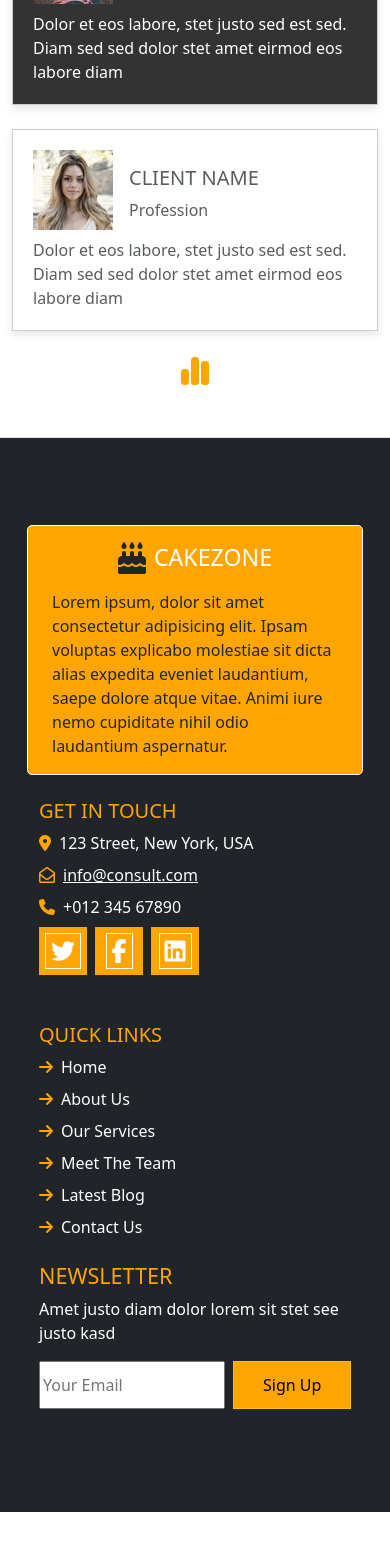
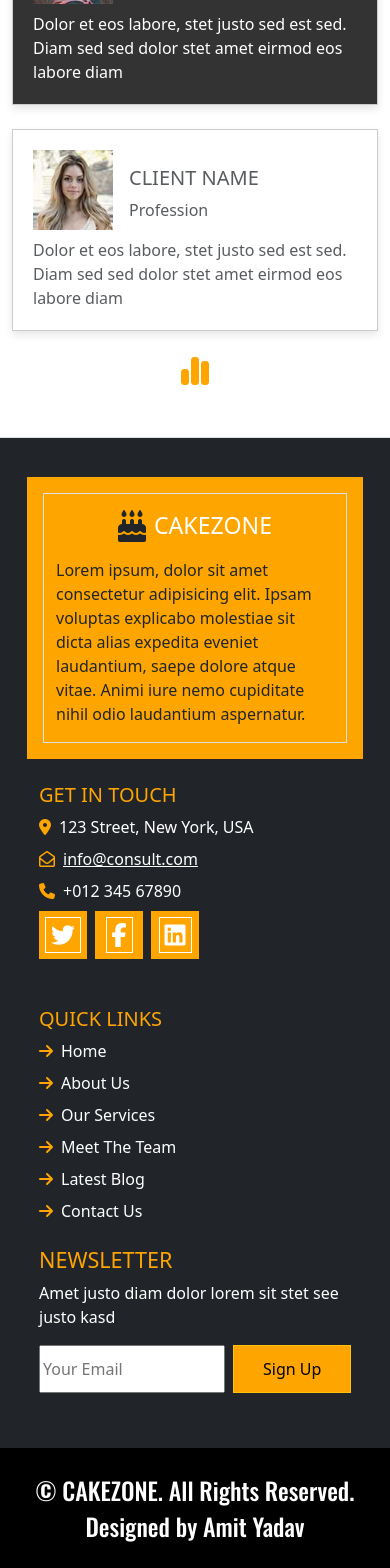
Before and after one commit to Amit-Yadav21/CakeZone, a React (Vite) app: page / in a window 390 px wide. Shown: the part 8275-9843 px from the top of the page. Before the commit the page ends 9787 px from the top, so only its background shows below. Built offline with nearby package versions, Linux system fonts and the light colour scheme.

Commit message:
responsive work

```diff
--- a/src/components/Footer/Footer.css
+++ b/src/components/Footer/Footer.css
@@ -2,7 +2,7 @@
 .footer {
     background-color: #343a40;
     color: white;
-    padding: 2rem 1rem;
+    /* padding: 1rem 1rem;  */
     width: auto;
 }
 
@@ -17,9 +17,7 @@
 /* Styles for the main container with background color */
 .main-container {
     background-color: #FFA500;
-    /* padding: 1.5rem;  */
-    border: 1px solid white;
-    border-radius: 5px;
+    padding: 1rem;
 }
 
 .main-container h1 {
@@ -70,6 +68,10 @@
 .NEWSLETTER-MARGIN{
     margin-bottom: 6rem;
 }
+.font-family-footer {
+    font-size: 1.5rem;
+    font-family: 'Oswald', sans-serif;
+}
 
 /* Media queries for responsiveness */
 @media (max-width: 768px) {
--- a/src/components/Footer/Footer.jsx
+++ b/src/components/Footer/Footer.jsx
@@ -3,15 +3,18 @@ import './Footer.css'
 
 function Footer() {
     return (
-        <footer class="container-fuild py-5 border-top bg-dark ">
+        <footer class="container-fuild border-top bg-dark ">
             <div class="row row-cols-1 row-cols-sm-2 row-cols-md-5 footer-contaoner">
                 <div class="col mb-4 d-flex main-container">
-                    <div class=" btn-bg-color-banner container">
-                        <div class='d-flex justify-content-center align-items-center mb-3 mt-3'>
-                            <i class="fa-solid fa-cake-candles" style={{ fontSize: '2rem' }}></i>
-                            <h3 className='text-white ms-2 mb-0'>CAKEZONE</h3>
+                    <div className='border'>
+                        <div class=" btn-bg-color-banner container">
+                            <div class='d-flex justify-content-center align-items-center mb-3 mt-3'>
+                                <i class="fa-solid fa-cake-candles" style={{ fontSize: '2rem' }}></i>
+                                <h3 className='text-white ms-2 mb-0'>CAKEZONE</h3>
+                            </div>
+                            <p>Lorem ipsum, dolor sit amet consectetur adipisicing elit. Ipsam voluptas explicabo molestiae sit dicta alias expedita eveniet laudantium, saepe dolore atque vitae. Animi iure nemo cupiditate nihil odio laudantium aspernatur.</p>
                         </div>
-                        <p>Lorem ipsum, dolor sit amet consectetur adipisicing elit. Ipsam voluptas explicabo molestiae sit dicta alias expedita eveniet laudantium, saepe dolore atque vitae. Animi iure nemo cupiditate nihil odio laudantium aspernatur.</p>
+
                     </div>
                 </div>
 
@@ -48,11 +51,12 @@ function Footer() {
                         <p className='text-white'>Amet justo diam dolor lorem sit stet see justo kasd</p>
                         <div class='d-flex justify-content-center input-box'>
                             <input type="text" placeholder='Your Email' />
-                            <button type="button" className="btn btn-warning" style={{width:'150px'}}>Sign Up</button>
+                            <button type="button" className="btn btn-warning" style={{ width: '150px' }}>Sign Up</button>
                         </div>
                     </div>
                 </div>
             </div>
+            <div className='text-white text-center bg-black p-4 font-family-footer'>© CAKEZONE. All Rights Reserved. Designed by Amit Yadav</div>
         </footer>
     )
 }
```
